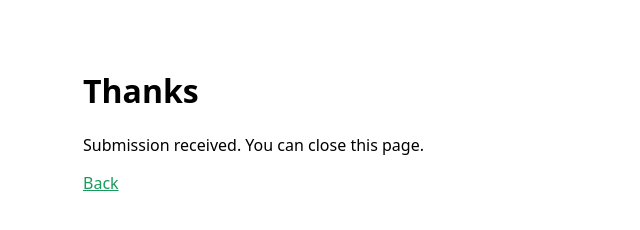
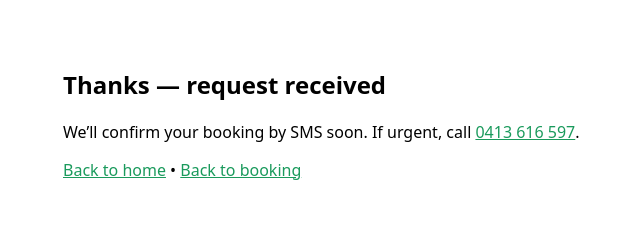
Before and after one commit to eli864/wheeliefreshwa-book, a plain HTML site: page success/index.html in a window 1280 px wide. Shown: the whole page, without its empty margins (197-837 px from the left). Drawn offline with Linux system fonts and the light colour scheme.

Commit message:
Update index.html

```diff
--- a/success/index.html
+++ b/success/index.html
@@ -1,12 +1,12 @@
 <!doctype html>
 <html lang="en"><head>
 <meta charset="utf-8"><meta name="viewport" content="width=device-width, initial-scale=1">
-<title>Success</title>
-<style>body{font-family:system-ui,-apple-system,Segoe UI,Roboto,Arial;margin:0}.wrap{max-width:720px;margin:32px auto;padding:16px}a{color:#1a9a5c}</style>
+<title>Thanks — Wheelie Fresh WA</title>
+<style>.wrap{max-width:760px;margin:32px auto;padding:16px;font-family:system-ui,-apple-system,Segoe UI,Roboto,Arial}a{color:#1a9a5c}</style>
 </head><body>
-  <div class="wrap">
-    <h1>Thanks</h1>
-    <p>Submission received. You can close this page.</p>
-    <p><a href="/">Back</a></p>
-  </div>
+<section class="wrap">
+  <h1>Thanks — request received</h1>
+  <p>We’ll confirm your booking by SMS soon. If urgent, call <a href="tel:+61413616597">0413 616 597</a>.</p>
+  <p><a href="/">Back to home</a> • <a href="/book.html">Back to booking</a></p>
+</section>
 </body></html>
```
